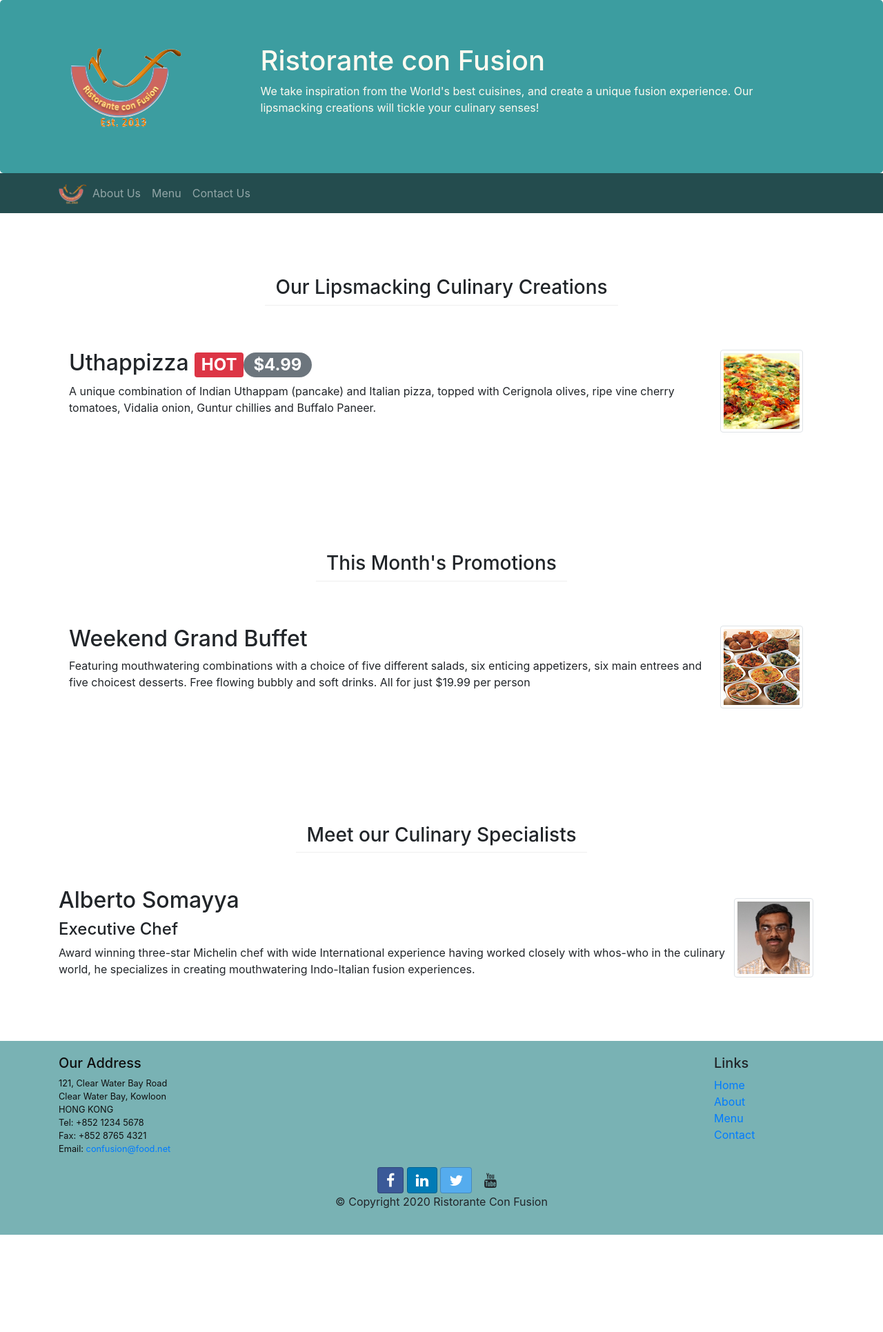
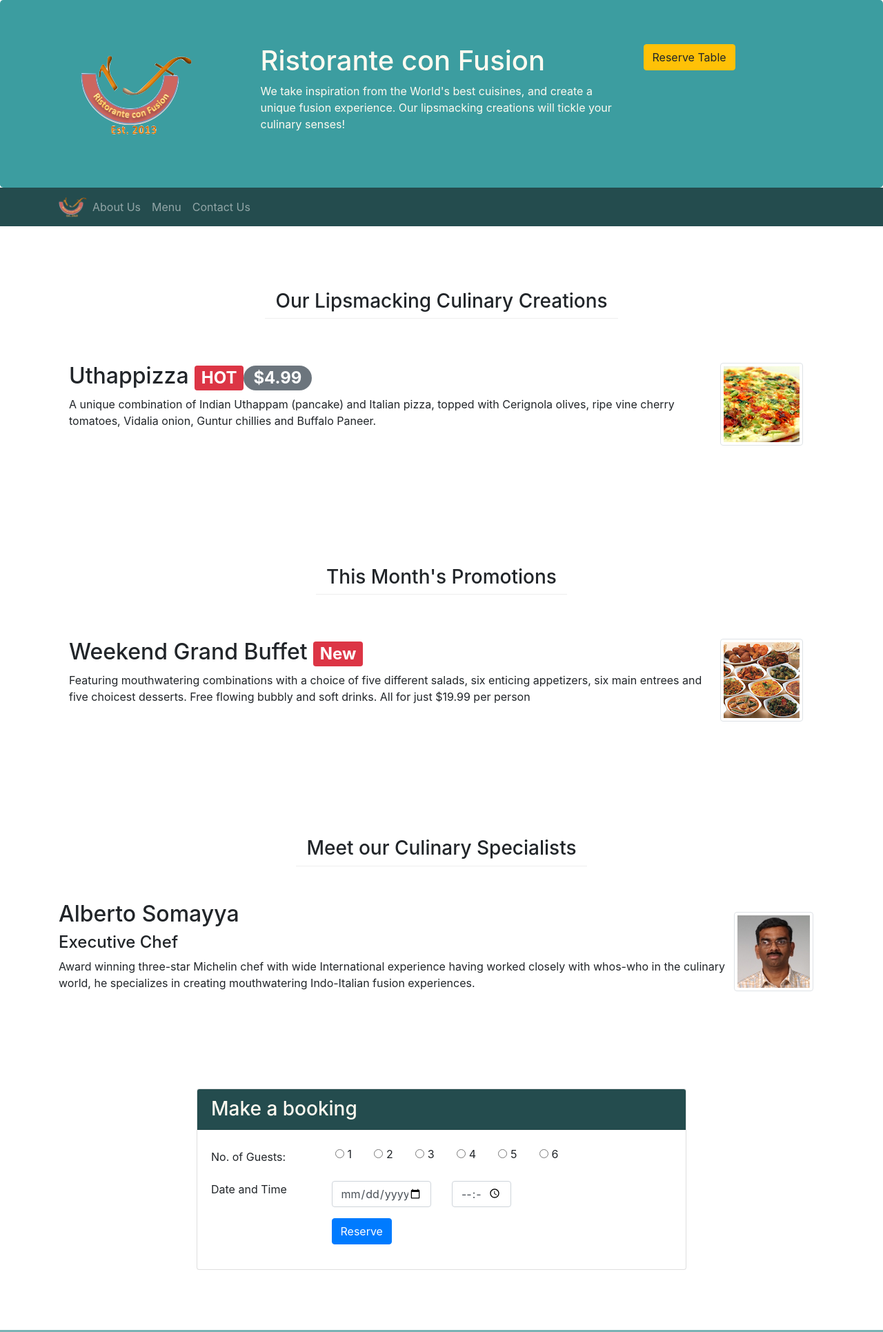
Before and after one commit to nikmaxott/confusion-website, a website: page index.html in a window 1280 px wide. Shown: the top 1931 px of the page at 69% size. Before the commit the page ends 1790 px from the top, so only its background shows below. Drawn offline with nearby package versions, Linux system fonts and the light colour scheme.

Commit message:
Finished Assignment 2 and lots of small adjustments

```diff
--- a/index.html
+++ b/index.html
@@ -19,23 +19,28 @@
     <header class="jumbotron">
         <div class="container">
             <div class="row row-header">
-                <div class="col-12 col-sm-9">
+                <div class="d-none d-md-flex col-6 col-lg-3 order-lg-first">
+                    <div class="offset-2 col-10 offset-lg-0 col-lg-10 align-self-center justify-content-center">
+                        <img src="img/logo.png" class="img-fluid">
+                    </div>
+                </div>
+                <div class="col-12 col-sm-6 order-sm-first">
                     <h1>Ristorante con Fusion</h1>
                     <p>We take inspiration from the World's best cuisines, and create a unique fusion experience. Our lipsmacking creations will tickle your culinary senses!</p>
                 </div>
-                <div class="col-12 col-sm-3 align-self-center order-sm-first">
-                    <img src="img/logo.png" class="img-fluid">
+                <div class="d-none d-lg-block col-12 offset-4 offset-sm-0 col-sm-2 ">
+                    <button class="btn btn-warning">Reserve Table</button>
                 </div>
             </div>
         </div>
     </header>
 
-    <nav class="navbar navbar-dark navbar-expand-sm">
+    <nav class="navbar sticky-top navbar-dark navbar-expand-sm">
         <div class="container" id="navbar-scroll">
             <button class="navbar-toggler" type="button" data-toggle="collapse" data-target="#Navbar">
                 <span class="navbar-toggler-icon"></span>
             </button>
-            <a class="navbar-brand mr-auto" href="#"><img src="img/logo.png" height="30" width="41"></a>
+            <a class="d-none d-lg-flex navbar-brand mr-auto" href="#"><img src="img/logo.png" height="30" width="41"></a>
             <div class="collapse navbar-collapse" id="Navbar">
                 <ul class="navbar-nav mr-auto">
                     <li class="nav-item"><a class="nav-link" href="./aboutus.html">About Us</a></li>
@@ -76,7 +81,7 @@
                 <div class="media">
                     <img class="d-flex mr-3 img-thumbnail align-self-center" src="img/buffet.png" alt="uthappizza">
                     <div class="media-body order-sm-first">
-                        <h2>Weekend Grand Buffet</h2>
+                        <h2>Weekend Grand Buffet <span class="badge badge-danger">New</span></h2>
                         <p class="d-none d-sm-block">Featuring mouthwatering combinations with a choice of five different salads, six enticing appetizers, six main entrees and five choicest desserts. Free flowing bubbly and soft drinks. All for just $19.99 per person </p>
                     </div>
                 </div>
@@ -100,6 +105,78 @@
                         whos-who in the culinary world, he specializes in
                         creating mouthwatering Indo-Italian fusion experiences.
                         </p>
+                </div>
+            </div>
+        </div>
+
+        <div class="row row-content">
+            <div class="col-12 offset-sm-2 col-sm-8">
+                <div class="card">
+                    <h3 class="card-header header">Make a booking</h3>
+                    <div class="card-body">
+                        <div class="form-group row d-lg-none">
+                            <div class="col-lg-3">
+                                <label for="guests" class="col-lg-3 col-form-label">No. of Guests:</label>
+                                <select class="form-control" id="guests">
+                                    <option>1</option>
+                                    <option>2</option>
+                                    <option>3</option>
+                                    <option>4</option>
+                                    <option>5</option>
+                                    <option>6</option>
+                                </select>
+                            </div>
+                        </div>
+                        <div class="form-group row d-none d-lg-flex">
+                            <label for="optradio" class="col-lg-3 col-form-label">No. of Guests:</label>
+                            <div class="form-check-inline">
+                                <label class="form-check label">
+                                    <input type="radio" class="form-check-input" name="optradio">1
+                                </label>
+                            </div>
+                            <div class="form-check-inline">
+                                <label class="form-check label">
+                                    <input type="radio" class="form-check-input" name="optradio">2
+                                </label>
+                            </div>
+                            <div class="form-check-inline">
+                                <label class="form-check label">
+                                    <input type="radio" class="form-check-input" name="optradio">3
+                                </label>
+                            </div>
+                            <div class="form-check-inline">
+                                <label class="form-check label">
+                                    <input type="radio" class="form-check-input" name="optradio">4
+                                </label>
+                            </div>
+                            <div class="form-check-inline">
+                                <label class="form-check label">
+                                    <input type="radio" class="form-check-input" name="optradio">5
+                                </label>
+                            </div>
+                            <div class="form-check-inline">
+                                <label class="form-check label">
+                                    <input type="radio" class="form-check-input" name="optradio">6
+                                </label>
+                            </div>
+                        </div>
+
+                        <div class="form-group row">
+                            <label for="date" class="col-lg-3 col-form label">Date and Time</label>
+                            <div class="col-lg-3">
+                                <input type="date" class="form-control" id="date" name="date" placeholder="" required>
+                            </div>
+                            <div class="col-lg-2">
+                                <input type="time" class="form-control" id="time" nane="time" placeholder="" required>
+                            </div>
+                        </div>
+
+                        <div class="form-group row">
+                            <div class="offset-lg-3 col-md-4">
+                                <input class="btn btn-primary" type="submit" value="Reserve">
+                            </div>
+                        </div>
+                    </div>
                 </div>
             </div>
         </div>
```
Also changed, not shown: aboutus.html (+4 -4 lines), contactus.html (+5 -5 lines).
